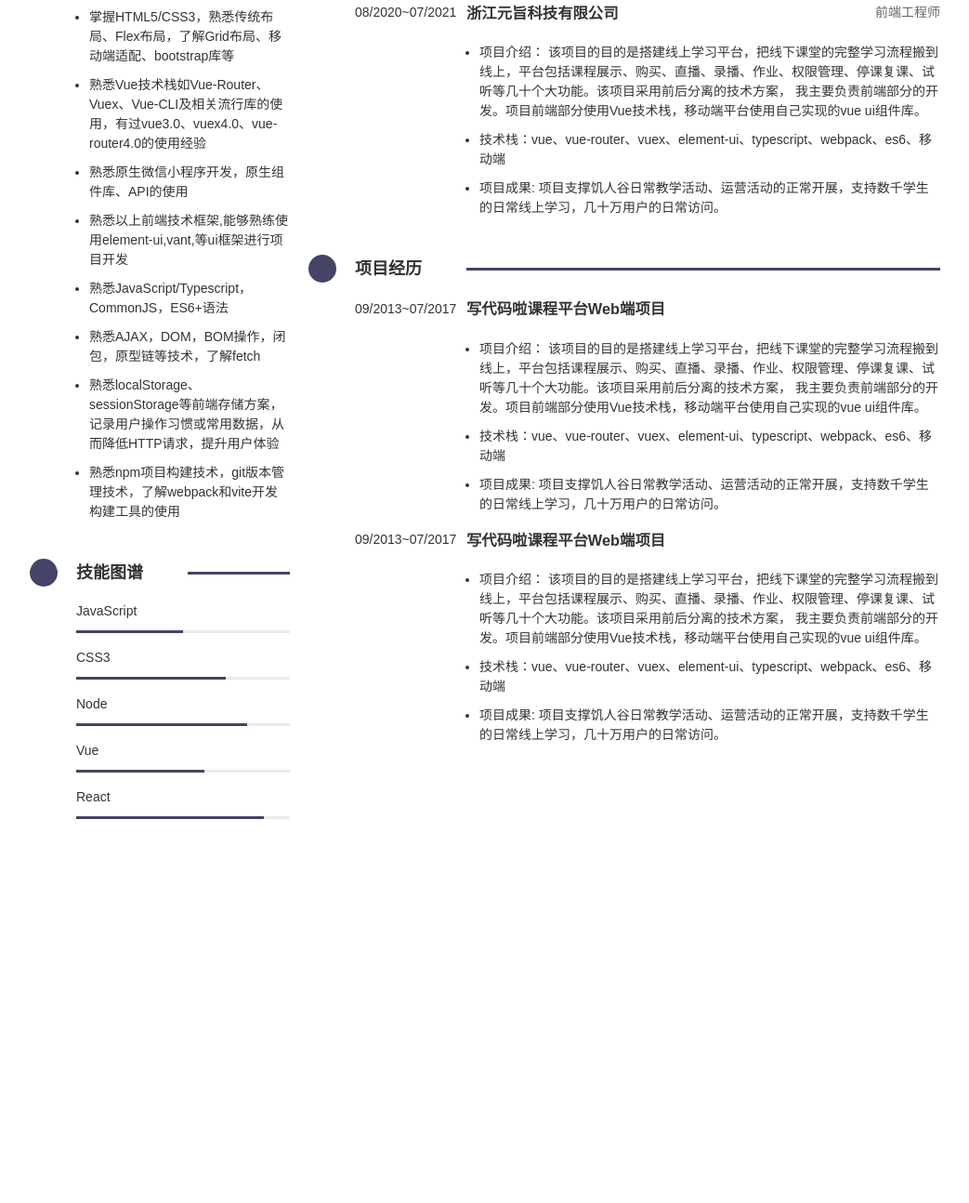
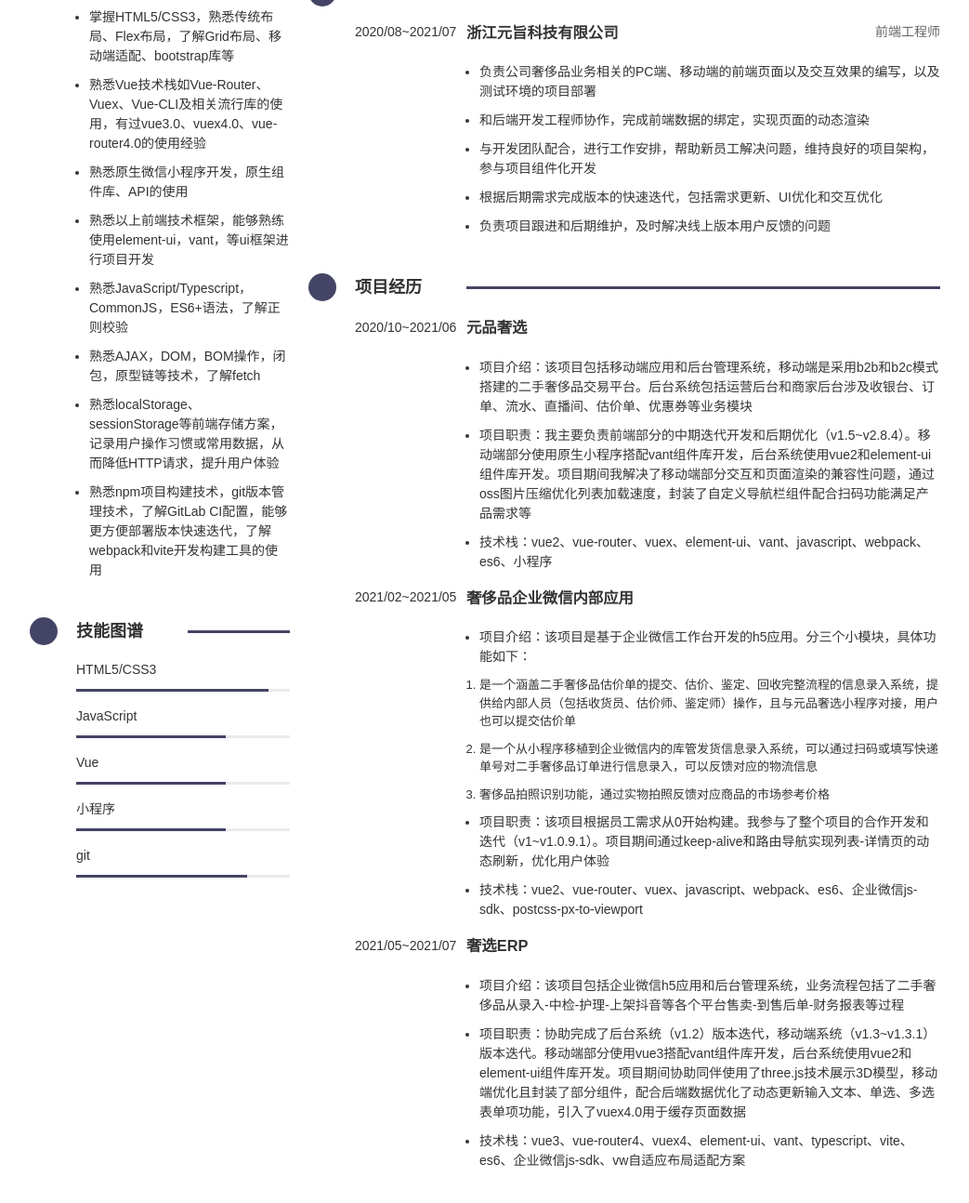
Before and after one commit to yjxzqh/cv, a plain HTML site: page index.html in a window 1280 px wide. Shown: the part 404-1698 px from the top of the page at 93% size, without its empty margins (118-1161 px from the left). Before the commit the page ends 1325 px from the top, so only its background shows below. Drawn offline with Linux system fonts and the light colour scheme; a small style sheet from the web is missing.

Commit message:
mod:完善剩余内容

```diff
--- a/index.html
+++ b/index.html
@@ -284,11 +284,11 @@
           <li>掌握HTML5/CSS3，熟悉传统布局、Flex布局，了解Grid布局、移动端适配、bootstrap库等</li>
           <li>熟悉Vue技术栈如Vue-Router、Vuex、Vue-CLI及相关流行库的使用，有过vue3.0、vuex4.0、vue-router4.0的使用经验</li>
           <li>熟悉原生微信小程序开发，原生组件库、API的使用</li>
-          <li>熟悉以上前端技术框架,能够熟练使用element-ui,vant,等ui框架进行项目开发</li>
-          <li>熟悉JavaScript/Typescript，CommonJS，ES6+语法</li>
+          <li>熟悉以上前端技术框架，能够熟练使用element-ui，vant，等ui框架进行项目开发</li>
+          <li>熟悉JavaScript/Typescript，CommonJS，ES6+语法，了解正则校验</li>
           <li>熟悉AJAX，DOM，BOM操作，闭包，原型链等技术，了解fetch</li>
           <li>熟悉localStorage、sessionStorage等前端存储方案，记录用户操作习惯或常用数据，从而降低HTTP请求，提升用户体验</li>
-          <li>熟悉npm项目构建技术，git版本管理技术，了解webpack和vite开发构建工具的使用</li>
+          <li>熟悉npm项目构建技术，git版本管理技术，了解GitLab CI配置，能够更方便部署版本快速迭代，了解webpack和vite开发构建工具的使用</li>
         </ul>
       </div>
     </section>
@@ -298,25 +298,25 @@
       <hr>
       <div class="detail">
         <dl class="skill-bar">
+          <dt>HTML5/CSS3</dt>
+          <dd>
+            <div style="width:90%"></div>
+          </dd>
           <dt>JavaScript</dt>
-          <dd>
-            <div style="width:50%"></div>
-          </dd>
-          <dt>CSS3</dt>
           <dd>
             <div style="width:70%"></div>
           </dd>
-          <dt>Node</dt>
+          <dt>Vue</dt>
+          <dd>
+            <div style="width:70%"></div>
+          </dd>
+          <dt>小程序</dt>
+          <dd>
+            <div style="width:70%"></div>
+          </dd>
+          <dt>git</dt>
           <dd>
             <div style="width:80%"></div>
-          </dd>
-          <dt>Vue</dt>
-          <dd>
-            <div style="width:60%"></div>
-          </dd>
-          <dt>React</dt>
-          <dd>
-            <div style="width:88%"></div>
           </dd>
         </dl>
       </div>
@@ -329,11 +329,11 @@
       <hr>
       <div class="detail">
         <div class="timeline-panel">
-          <div class="date">09/2016~07/2020</div>
+          <div class="date">2016/09~2020/07</div>
           <h3>浙江农林大学</h3>
           <p class="intro">计算机科学与技术</p>
           <div class="detail">
-            主修c/c++/c#，数据结构，计算机网络，计算机组成原理，操作系统，数据库
+            主修c/c++/c#，数据结构，计算机网络，计算机组成原理，操作系统，数据库，图像处理，图形学等
           </div>
         </div>
       </div>
@@ -344,15 +344,16 @@
       <hr>
       <div class="detail">
         <div class="timeline-panel">
-          <div class="date">08/2020~07/2021</div>
+          <div class="date">2020/08~2021/07</div>
           <h3>浙江元旨科技有限公司</h3>
           <p class="intro">前端工程师</p>
           <div class="detail">
             <ul>
-              <li>项目介绍： 该项目的目的是搭建线上学习平台，把线下课堂的完整学习流程搬到线上，平台包括课程展示、购买、直播、录播、作业、权限管理、停课复课、试听等几十个大功能。该项目采用前后分离的技术方案，
-                我主要负责前端部分的开发。项目前端部分使用Vue技术栈，移动端平台使用自己实现的vue ui组件库。</li>
-              <li>技术栈：vue、vue-router、vuex、element-ui、typescript、webpack、es6、移动端</li>
-              <li>项目成果: 项目支撑饥人谷日常教学活动、运营活动的正常开展，支持数千学生的日常线上学习，几十万用户的日常访问。</li>
+              <li>负责公司奢侈品业务相关的PC端、移动端的前端页面以及交互效果的编写，以及测试环境的项目部署</li>
+              <li>和后端开发工程师协作，完成前端数据的绑定，实现页面的动态渲染</li>
+              <li>与开发团队配合，进行工作安排，帮助新员工解决问题，维持良好的项目架构，参与项目组件化开发</li>
+              <li>根据后期需求完成版本的快速迭代，包括需求更新、UI优化和交互优化</li>
+              <li>负责项目跟进和后期维护，及时解决线上版本用户反馈的问题</li>
             </ul>
           </div>
         </div>
@@ -364,26 +365,40 @@
       <hr>
       <div class="detail">
         <div class="timeline-panel">
-          <div class="date">09/2013~07/2017</div>
-          <h3>写代码啦课程平台Web端项目</h3>
+          <div class="date">2020/10~2021/06</div>
+          <h3>元品奢选</h3>
           <div class="detail">
             <ul>
-              <li>项目介绍： 该项目的目的是搭建线上学习平台，把线下课堂的完整学习流程搬到线上，平台包括课程展示、购买、直播、录播、作业、权限管理、停课复课、试听等几十个大功能。该项目采用前后分离的技术方案，
-                我主要负责前端部分的开发。项目前端部分使用Vue技术栈，移动端平台使用自己实现的vue ui组件库。</li>
-              <li>技术栈：vue、vue-router、vuex、element-ui、typescript、webpack、es6、移动端</li>
-              <li>项目成果: 项目支撑饥人谷日常教学活动、运营活动的正常开展，支持数千学生的日常线上学习，几十万用户的日常访问。</li>
+              <li>项目介绍：该项目包括移动端应用和后台管理系统，移动端是采用b2b和b2c模式搭建的二手奢侈品交易平台。后台系统包括运营后台和商家后台涉及收银台、订单、流水、直播间、估价单、优惠券等业务模块</li>
+              <li>项目职责：我主要负责前端部分的中期迭代开发和后期优化（v1.5~v2.8.4）。移动端部分使用原生小程序搭配vant组件库开发，后台系统使用vue2和element-ui组件库开发。项目期间我解决了移动端部分交互和页面渲染的兼容性问题，通过oss图片压缩优化列表加载速度，封装了自定义导航栏组件配合扫码功能满足产品需求等</li>
+              <li>技术栈：vue2、vue-router、vuex、element-ui、vant、javascript、webpack、es6、小程序</li>
             </ul>
           </div>
         </div>
         <div class="timeline-panel">
-          <div class="date">09/2013~07/2017</div>
-          <h3>写代码啦课程平台Web端项目</h3>
+          <div class="date">2021/02~2021/05</div>
+          <h3>奢侈品企业微信内部应用</h3>
           <div class="detail">
             <ul>
-              <li>项目介绍： 该项目的目的是搭建线上学习平台，把线下课堂的完整学习流程搬到线上，平台包括课程展示、购买、直播、录播、作业、权限管理、停课复课、试听等几十个大功能。该项目采用前后分离的技术方案，
-                我主要负责前端部分的开发。项目前端部分使用Vue技术栈，移动端平台使用自己实现的vue ui组件库。</li>
-              <li>技术栈：vue、vue-router、vuex、element-ui、typescript、webpack、es6、移动端</li>
-              <li>项目成果: 项目支撑饥人谷日常教学活动、运营活动的正常开展，支持数千学生的日常线上学习，几十万用户的日常访问。</li>
+              <li>项目介绍：该项目是基于企业微信工作台开发的h5应用。分三个小模块，具体功能如下：</li>
+              <ol style="font-size: 13px;">
+                <li>是一个涵盖二手奢侈品估价单的提交、估价、鉴定、回收完整流程的信息录入系统，提供给内部人员（包括收货员、估价师、鉴定师）操作，且与元品奢选小程序对接，用户也可以提交估价单</li>
+                <li>是一个从小程序移植到企业微信内的库管发货信息录入系统，可以通过扫码或填写快递单号对二手奢侈品订单进行信息录入，可以反馈对应的物流信息</li>
+                <li>奢侈品拍照识别功能，通过实物拍照反馈对应商品的市场参考价格</li>
+              </ol>
+              <li>项目职责：该项目根据员工需求从0开始构建。我参与了整个项目的合作开发和迭代（v1~v1.0.9.1）。项目期间通过keep-alive和路由导航实现列表-详情页的动态刷新，优化用户体验</li>
+              <li>技术栈：vue2、vue-router、vuex、javascript、webpack、es6、企业微信js-sdk、postcss-px-to-viewport</li>
+            </ul>
+          </div>
+        </div>
+        <div class="timeline-panel">
+          <div class="date">2021/05~2021/07</div>
+          <h3>奢选ERP</h3>
+          <div class="detail">
+            <ul>
+              <li>项目介绍：该项目包括企业微信h5应用和后台管理系统，业务流程包括了二手奢侈品从录入-中检-护理-上架抖音等各个平台售卖-到售后单-财务报表等过程</li>
+              <li>项目职责：协助完成了后台系统（v1.2）版本迭代，移动端系统（v1.3~v1.3.1）版本迭代。移动端部分使用vue3搭配vant组件库开发，后台系统使用vue2和element-ui组件库开发。项目期间协助同伴使用了three.js技术展示3D模型，移动端优化且封装了部分组件，配合后端数据优化了动态更新输入文本、单选、多选表单项功能，引入了vuex4.0用于缓存页面数据</li>
+              <li>技术栈：vue3、vue-router4、vuex4、element-ui、vant、typescript、vite、es6、企业微信js-sdk、vw自适应布局适配方案</li>
             </ul>
           </div>
         </div>
```
